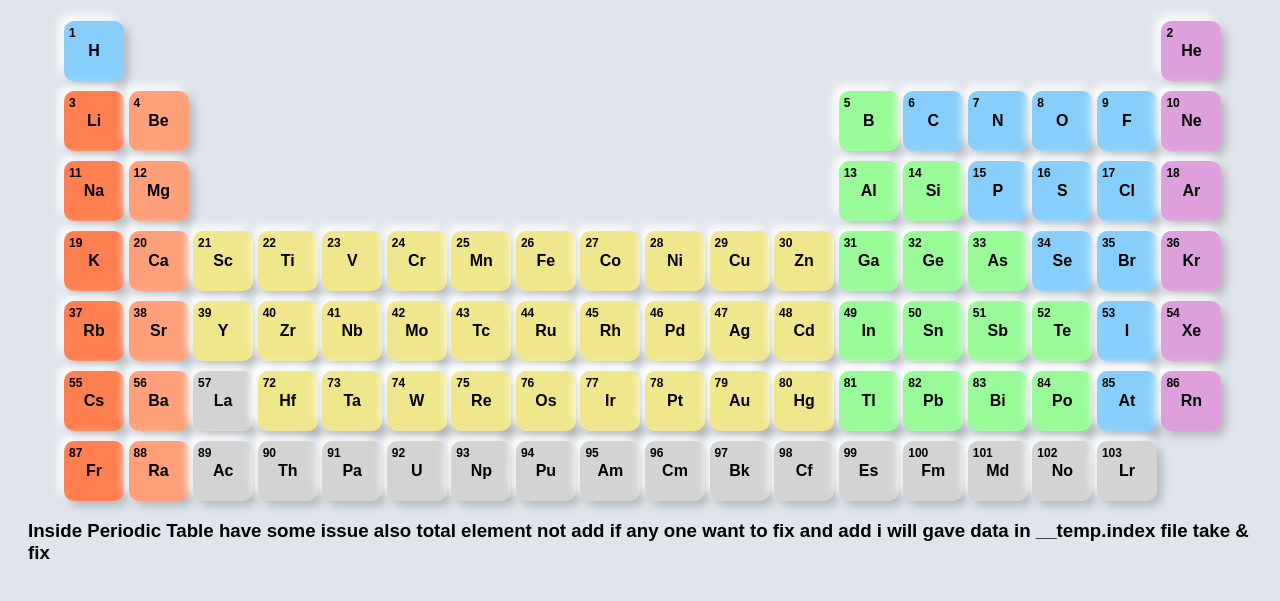
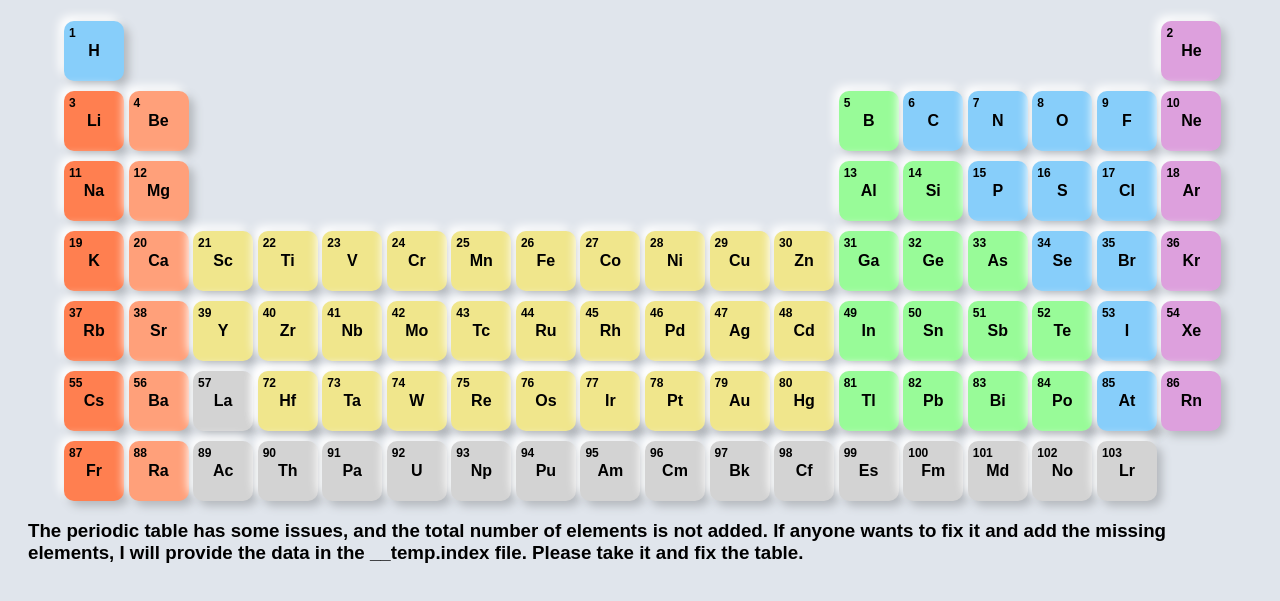
Before and after one commit to ranjeetdakshvanshi/TestSeries-JavaScript, a plain HTML site: page test05/index.html in a window 1280 px wide. Shown: the part 107-708 px from the top of the page. Drawn offline with Linux system fonts and the light colour scheme.

Commit message:
Update index.html

```diff
--- a/test05/index.html
+++ b/test05/index.html
@@ -9,7 +9,7 @@
   <body>
     <h1>Periodic Table</h1>
     <div class="table" id="periodicTable"></div>
-    <h3>Inside Periodic Table have some issue also total element not add if any one want to fix and add i will gave data in __temp.index file take & fix</h3>
+    <h3>The periodic table has some issues, and the total number of elements is not added. If anyone wants to fix it and add the missing elements, I will provide the data in the __temp.index file. Please take it and fix the table.</h3>
     <script  src="/src/main.js"></script>
   </body>
 </html>
```
